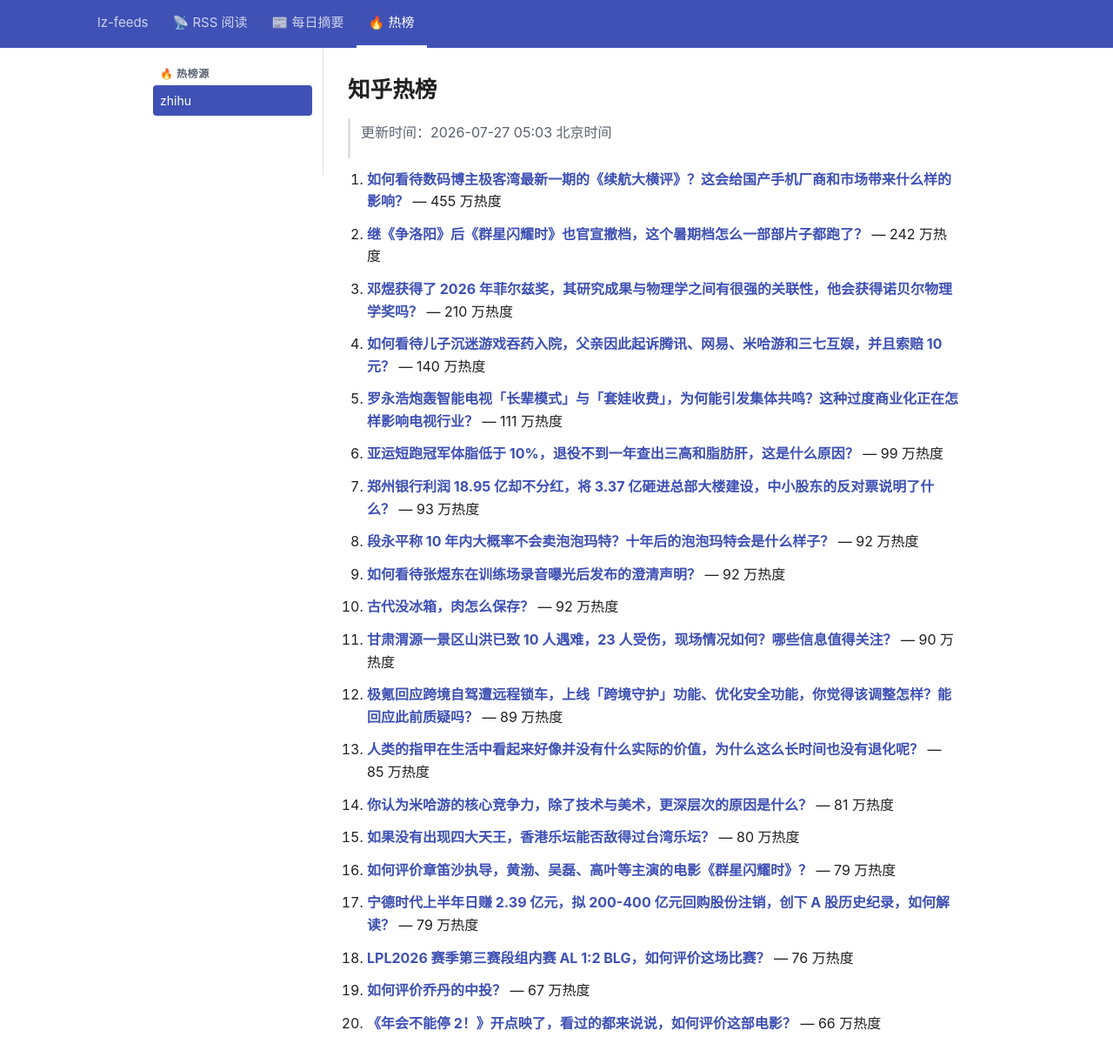
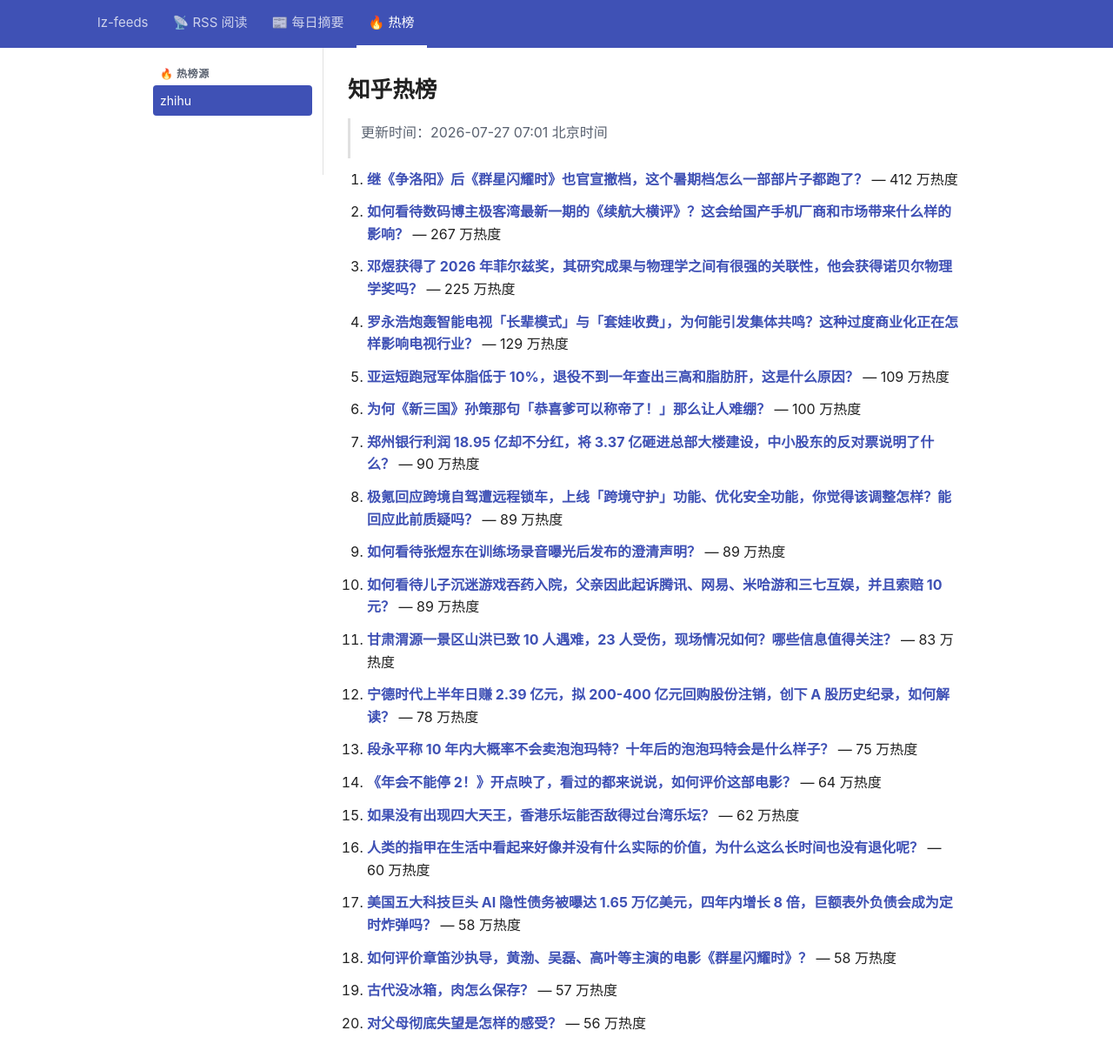
Before and after one commit to lizhang0101/lz-feeds, a Jekyll site: the page built from _hotlist/zhihu.md, in a window 1280 px wide and 1253 px high. Shown: the top 1223 px of the window at 87% size. Built offline with Jekyll 4.4.1, drawn with Linux system fonts in a browser that asks for light colours.

Commit message:
hotlist: 2026-07-26T23:01Z

```diff
--- a/_hotlist/zhihu.md
+++ b/_hotlist/zhihu.md
@@ -1,48 +1,48 @@
 ---
-updated: 2026-07-27 05:03 北京时间
+updated: 2026-07-27 07:01 北京时间
 count: 20
 ---
 
 # 知乎热榜
 
-> 更新时间：2026-07-27 05:03 北京时间
+> 更新时间：2026-07-27 07:01 北京时间
 
-1. **[如何看待数码博主极客湾最新一期的《续航大横评》？这会给国产手机厂商和市场带来什么样的影响？](https://www.zhihu.com/question/2064578743788745259)** — 455 万热度
+1. **[继《争洛阳》后《群星闪耀时》也官宣撤档，这个暑期档怎么一部部片子都跑了？](https://www.zhihu.com/question/2064850023011935595)** — 412 万热度
 
-2. **[继《争洛阳》后《群星闪耀时》也官宣撤档，这个暑期档怎么一部部片子都跑了？](https://www.zhihu.com/question/2064850023011935595)** — 242 万热度
+2. **[如何看待数码博主极客湾最新一期的《续航大横评》？这会给国产手机厂商和市场带来什么样的影响？](https://www.zhihu.com/question/2064578743788745259)** — 267 万热度
 
-3. **[邓煜获得了 2026 年菲尔兹奖，其研究成果与物理学之间有很强的关联性，他会获得诺贝尔物理学奖吗？](https://www.zhihu.com/question/2064329046528414734)** — 210 万热度
+3. **[邓煜获得了 2026 年菲尔兹奖，其研究成果与物理学之间有很强的关联性，他会获得诺贝尔物理学奖吗？](https://www.zhihu.com/question/2064329046528414734)** — 225 万热度
 
-4. **[如何看待儿子沉迷游戏吞药入院，父亲因此起诉腾讯、网易、米哈游和三七互娱，并且索赔 10 元？](https://www.zhihu.com/question/2064331256884622163)** — 140 万热度
+4. **[罗永浩炮轰智能电视「长辈模式」与「套娃收费」，为何能引发集体共鸣？这种过度商业化正在怎样影响电视行业？](https://www.zhihu.com/question/2064500575325181312)** — 129 万热度
 
-5. **[罗永浩炮轰智能电视「长辈模式」与「套娃收费」，为何能引发集体共鸣？这种过度商业化正在怎样影响电视行业？](https://www.zhihu.com/question/2064500575325181312)** — 111 万热度
+5. **[亚运短跑冠军体脂低于 10%，退役不到一年查出三高和脂肪肝，这是什么原因？](https://www.zhihu.com/question/2063668726759691526)** — 109 万热度
 
-6. **[亚运短跑冠军体脂低于 10%，退役不到一年查出三高和脂肪肝，这是什么原因？](https://www.zhihu.com/question/2063668726759691526)** — 99 万热度
+6. **[为何《新三国》孙策那句「恭喜爹可以称帝了！」那么让人难绷？](https://www.zhihu.com/question/1992997146002228643)** — 100 万热度
 
-7. **[郑州银行利润  18.95 亿却不分红，将 3.37 亿砸进总部大楼建设，中小股东的反对票说明了什么？](https://www.zhihu.com/question/2063564177688597653)** — 93 万热度
+7. **[郑州银行利润  18.95 亿却不分红，将 3.37 亿砸进总部大楼建设，中小股东的反对票说明了什么？](https://www.zhihu.com/question/2063564177688597653)** — 90 万热度
 
-8. **[段永平称 10 年内大概率不会卖泡泡玛特？十年后的泡泡玛特会是什么样子？](https://www.zhihu.com/question/2063932194024681825)** — 92 万热度
+8. **[极氪回应跨境自驾遭远程锁车，上线「跨境守护」功能、优化安全功能，你觉得该调整怎样？能回应此前质疑吗？](https://www.zhihu.com/question/2064748461803529879)** — 89 万热度
 
-9. **[如何看待张煜东在训练场录音曝光后发布的澄清声明？](https://www.zhihu.com/question/2064659826584690831)** — 92 万热度
+9. **[如何看待张煜东在训练场录音曝光后发布的澄清声明？](https://www.zhihu.com/question/2064659826584690831)** — 89 万热度
 
-10. **[古代没冰箱，肉怎么保存？](https://www.zhihu.com/question/2063618291311105996)** — 92 万热度
+10. **[如何看待儿子沉迷游戏吞药入院，父亲因此起诉腾讯、网易、米哈游和三七互娱，并且索赔 10 元？](https://www.zhihu.com/question/2064331256884622163)** — 89 万热度
 
-11. **[甘肃渭源一景区山洪已致 10 人遇难，23 人受伤，现场情况如何？哪些信息值得关注？](https://www.zhihu.com/question/2064783855282643631)** — 90 万热度
+11. **[甘肃渭源一景区山洪已致 10 人遇难，23 人受伤，现场情况如何？哪些信息值得关注？](https://www.zhihu.com/question/2064783855282643631)** — 83 万热度
 
-12. **[极氪回应跨境自驾遭远程锁车，上线「跨境守护」功能、优化安全功能，你觉得该调整怎样？能回应此前质疑吗？](https://www.zhihu.com/question/2064748461803529879)** — 89 万热度
+12. **[宁德时代上半年日赚 2.39 亿元，拟 200-400 亿元回购股份注销，创下 A 股历史纪录，如何解读？](https://www.zhihu.com/question/2064123998942901167)** — 78 万热度
 
-13. **[人类的指甲在生活中看起来好像并没有什么实际的价值，为什么这么长时间也没有退化呢？](https://www.zhihu.com/question/358666124)** — 85 万热度
+13. **[段永平称 10 年内大概率不会卖泡泡玛特？十年后的泡泡玛特会是什么样子？](https://www.zhihu.com/question/2063932194024681825)** — 75 万热度
 
-14. **[你认为米哈游的核心竞争力，除了技术与美术，更深层次的原因是什么？](https://www.zhihu.com/question/2045101137863430588)** — 81 万热度
+14. **[《年会不能停 2！》开点映了，看过的都来说说，如何评价这部电影？](https://www.zhihu.com/question/2063662105644082961)** — 64 万热度
 
-15. **[如果没有出现四大天王，香港乐坛能否敌得过台湾乐坛？](https://www.zhihu.com/question/1995555700441634403)** — 80 万热度
+15. **[如果没有出现四大天王，香港乐坛能否敌得过台湾乐坛？](https://www.zhihu.com/question/1995555700441634403)** — 62 万热度
 
-16. **[如何评价章笛沙执导，黄渤、吴磊、高叶等主演的电影《群星闪耀时》？](https://www.zhihu.com/question/2061413101283586667)** — 79 万热度
+16. **[人类的指甲在生活中看起来好像并没有什么实际的价值，为什么这么长时间也没有退化呢？](https://www.zhihu.com/question/358666124)** — 60 万热度
 
-17. **[宁德时代上半年日赚 2.39 亿元，拟 200-400 亿元回购股份注销，创下 A 股历史纪录，如何解读？](https://www.zhihu.com/question/2064123998942901167)** — 79 万热度
+17. **[美国五大科技巨头 AI 隐性债务被曝达 1.65 万亿美元，四年内增长 8 倍，巨额表外负债会成为定时炸弹吗？](https://www.zhihu.com/question/2063915578427963194)** — 58 万热度
 
-18. **[LPL2026 赛季第三赛段组内赛 AL 1:2 BLG，如何评价这场比赛？](https://www.zhihu.com/question/2064790995586306393)** — 76 万热度
+18. **[如何评价章笛沙执导，黄渤、吴磊、高叶等主演的电影《群星闪耀时》？](https://www.zhihu.com/question/2061413101283586667)** — 58 万热度
 
-19. **[如何评价乔丹的中投？](https://www.zhihu.com/question/472789170)** — 67 万热度
+19. **[古代没冰箱，肉怎么保存？](https://www.zhihu.com/question/2063618291311105996)** — 57 万热度
 
-20. **[《年会不能停 2！》开点映了，看过的都来说说，如何评价这部电影？](https://www.zhihu.com/question/2063662105644082961)** — 66 万热度
+20. **[对父母彻底失望是怎样的感受？](https://www.zhihu.com/question/267639920)** — 56 万热度
```
